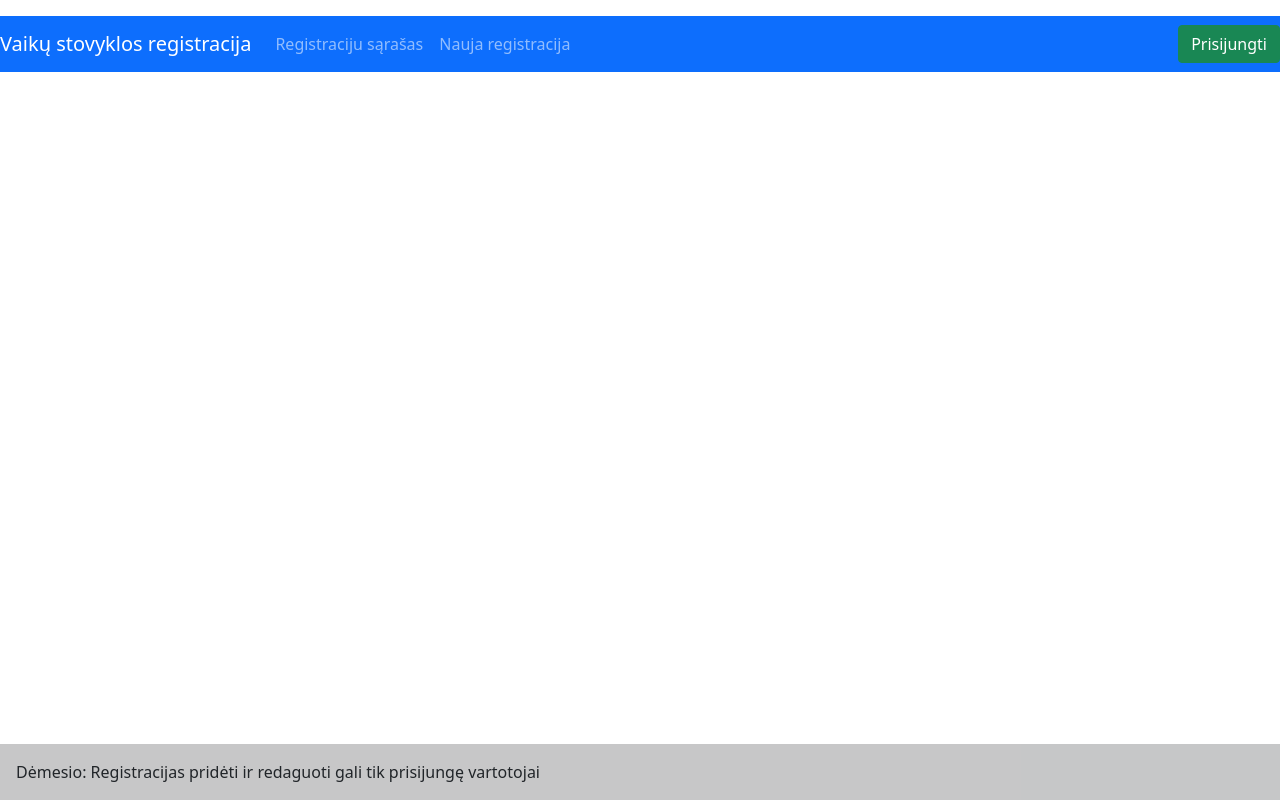
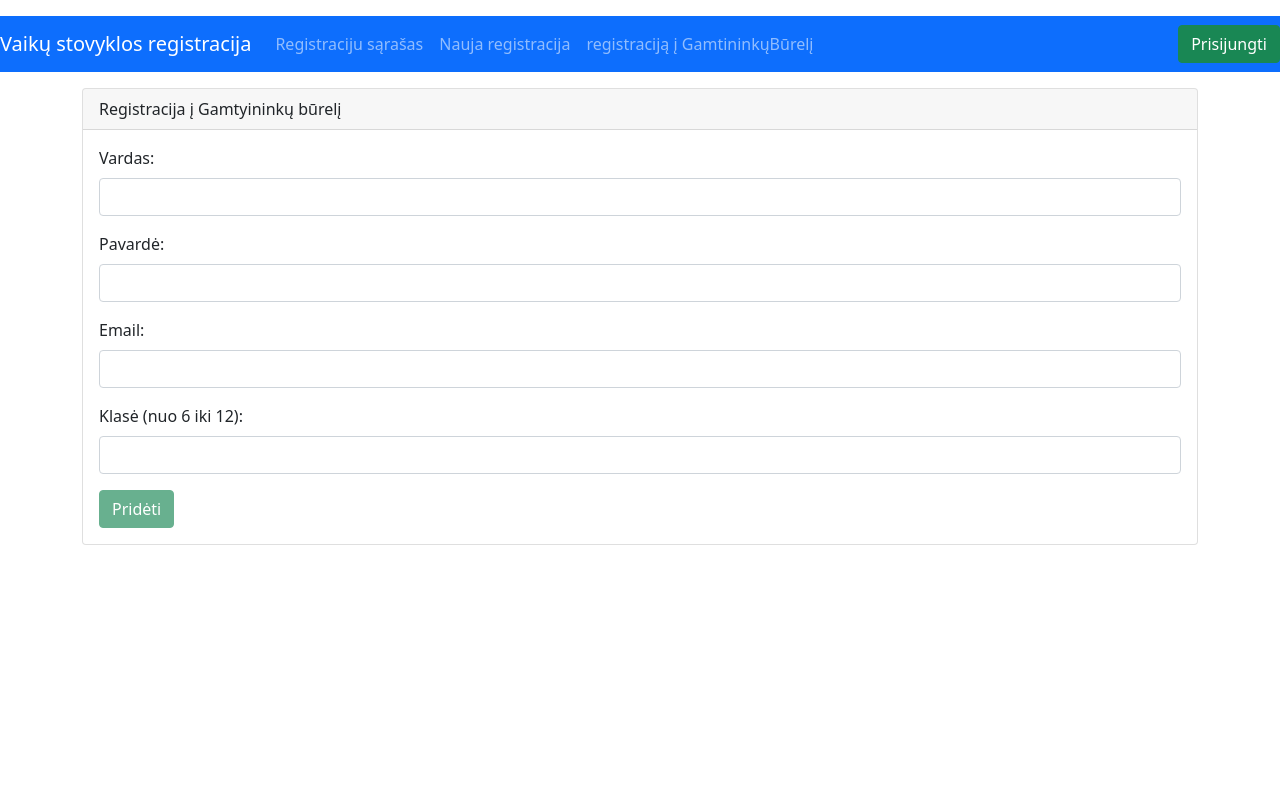
Before and after one commit to MantasGarlauskas/vaikuStovyklosRegistracija, an Angular app: page /newNaturalistGroup in a window 1280 px wide. Before the commit this address led to /. Built offline with nearby package versions, Linux system fonts and the light colour scheme.

Commit message:
reactive form type

```diff
--- a/src/app/app-routing.module.ts
+++ b/src/app/app-routing.module.ts
@@ -4,6 +4,7 @@ import {AuthComponent} from "./components/auth/auth.component";
 import {ChangePasswordComponent} from "./components/change-password/change-password.component";
 import {HomeComponent} from "./components/home/home.component";
 import {NewRegistrationComponent} from "./components/new-registration/new-registration.component";
+import {RegistrationToNaturalistClubComponent} from "./components/registration-to-naturalist-club/registration-to-naturalist-club.component";
 import {UpdateRegistrationComponent} from "./components/update-registration/update-registration.component";
 
 const routes: Routes = [
@@ -12,6 +13,10 @@ const routes: Routes = [
   {path: "update/:id", component: UpdateRegistrationComponent},
   {path: "login", component: AuthComponent},
   {path: "changePass", component: ChangePasswordComponent},
+  {
+    path: "newNaturalistGroup",
+    component: RegistrationToNaturalistClubComponent,
+  },
 ];
 
 @NgModule({
--- a/src/app/components/footer/footer.component.html
+++ b/src/app/components/footer/footer.component.html
@@ -1,4 +1,4 @@
-<footer class="bg-light text-center text-lg-start fixed-bottom">
+<!-- <footer class="bg-light text-center text-lg-start fixed-bottom">
   <div class="text-left p-3" style="background-color: rgba(0, 0, 0, 0.2)">
     {{
       isLoggedIn
@@ -6,4 +6,4 @@
         : "Dėmesio: Registracijas pridėti ir redaguoti gali tik prisijungę vartotojai"
     }}
   </div>
-</footer>
+</footer> -->
--- a/src/app/components/navigation/navigation.component.html
+++ b/src/app/components/navigation/navigation.component.html
@@ -19,6 +19,11 @@
       <li class="nav-item">
         <a class="nav-link" routerLink="/new">Nauja registracija</a>
       </li>
+      <li class="nav-item">
+        <a class="nav-link" routerLink="/newNaturalistGroup"
+          >registraciją į GamtininkųBūrelį</a
+        >
+      </li>
     </ul>
     <div class="d-flex me-2" *ngIf="isLoggedIn">
       Jūs esate prisijungęs: <b>{{ user?.email }}</b>
--- /dev/null
+++ b/src/app/components/registration-to-naturalist-club/registration-to-naturalist-club.component.html
@@ -0,0 +1,62 @@
+<div class="card">
+  <div class="card-header">Registracija į Gamtyininkų būrelį</div>
+  <div class="card-body">
+    <form [formGroup]="naturalistClubForm" (ngSubmit)="onSubmit()">
+      <div class="mb-3">
+        <label class="form-label">Vardas: </label>
+        <input type="text" formControlName="name" class="form-control" />
+        <span
+          class="help-block"
+          *ngIf="
+            !naturalistClubForm.get('name')?.valid &&
+            naturalistClubForm.get('name')?.touched
+          "
+          >Vardas yra privalomas ir turi būti nuo 3 iki 16 simboliu</span
+        >
+      </div>
+      <div class="mb-3">
+        <label for="" class="form-label">Pavardė: </label>
+        <input type="text" formControlName="surname" class="form-control" />
+        <span
+          class="help-block"
+          *ngIf="
+            !naturalistClubForm.get('surname')?.valid &&
+            naturalistClubForm.get('surname')?.touched
+          "
+          >Pavardė yra privaloma ir turi būti nuo 3 iki 16 simboliu</span
+        >
+      </div>
+      <div class="mb-3">
+        <label for="" class="form-label">Email: </label>
+        <input type="text" formControlName="email" class="form-control" />
+        <span
+          class="help-block"
+          *ngIf="
+            !naturalistClubForm.get('email')?.valid &&
+            naturalistClubForm.get('email')?.touched
+          "
+          >Email yra privalomas</span
+        >
+      </div>
+      <div class="mb-3">
+        <label for="" class="form-label">Klasė (nuo 6 iki 12): </label>
+        <input type="number" formControlName="klase" class="form-control" />
+        <span
+          class="help-block"
+          *ngIf="
+            !naturalistClubForm.get('klase')?.valid &&
+            naturalistClubForm.get('klase')?.touched
+          "
+          >Klasė yra privaloma ir turi būti nuo 6 iki 12</span
+        >
+      </div>
+      <button
+        class="btn btn-success"
+        type="submit"
+        [disabled]="!naturalistClubForm.valid"
+      >
+        Pridėti
+      </button>
+    </form>
+  </div>
+</div>
--- /dev/null
+++ b/src/app/components/registration-to-naturalist-club/registration-to-naturalist-club.component.ts
@@ -0,0 +1,42 @@
+import {Component, OnInit} from "@angular/core";
+import {FormControl, FormGroup, Validators} from "@angular/forms";
+
+@Component({
+  selector: "app-registration-to-naturalist-club",
+  templateUrl: "./registration-to-naturalist-club.component.html",
+  styleUrls: ["./registration-to-naturalist-club.component.css"],
+})
+export class RegistrationToNaturalistClubComponent implements OnInit {
+  public naturalistClubForm: FormGroup;
+  constructor() {
+    this.naturalistClubForm = new FormGroup({
+      name: new FormControl(null, [
+        Validators.required,
+        Validators.minLength(3),
+        Validators.maxLength(16),
+      ]),
+      surname: new FormControl(null, [
+        Validators.required,
+        Validators.minLength(3),
+        Validators.maxLength(16),
+      ]),
+      email: new FormControl(null, [Validators.email, Validators.required]),
+      klase: new FormControl(null, [Validators.required, this.checkKlase]),
+    });
+  }
+
+  ngOnInit(): void {}
+
+  onSubmit() {
+    console.log(this.naturalistClubForm.value);
+    this.naturalistClubForm.reset();
+  }
+
+  checkKlase(control: FormControl): {[s: string]: boolean} | null {
+    if (control.value >= "6" && control.value <= "12") {
+      return null;
+    } else {
+      return {kalseInCorect: true};
+    }
+  }
+}
```
Also changed, not shown: src/app/app.module.ts (+14 -6 lines), src/app/components/registration-to-naturalist-club/registration-to-naturalist-club.component.css (added), 1 other file (tests, documents, lock files or other folders).
